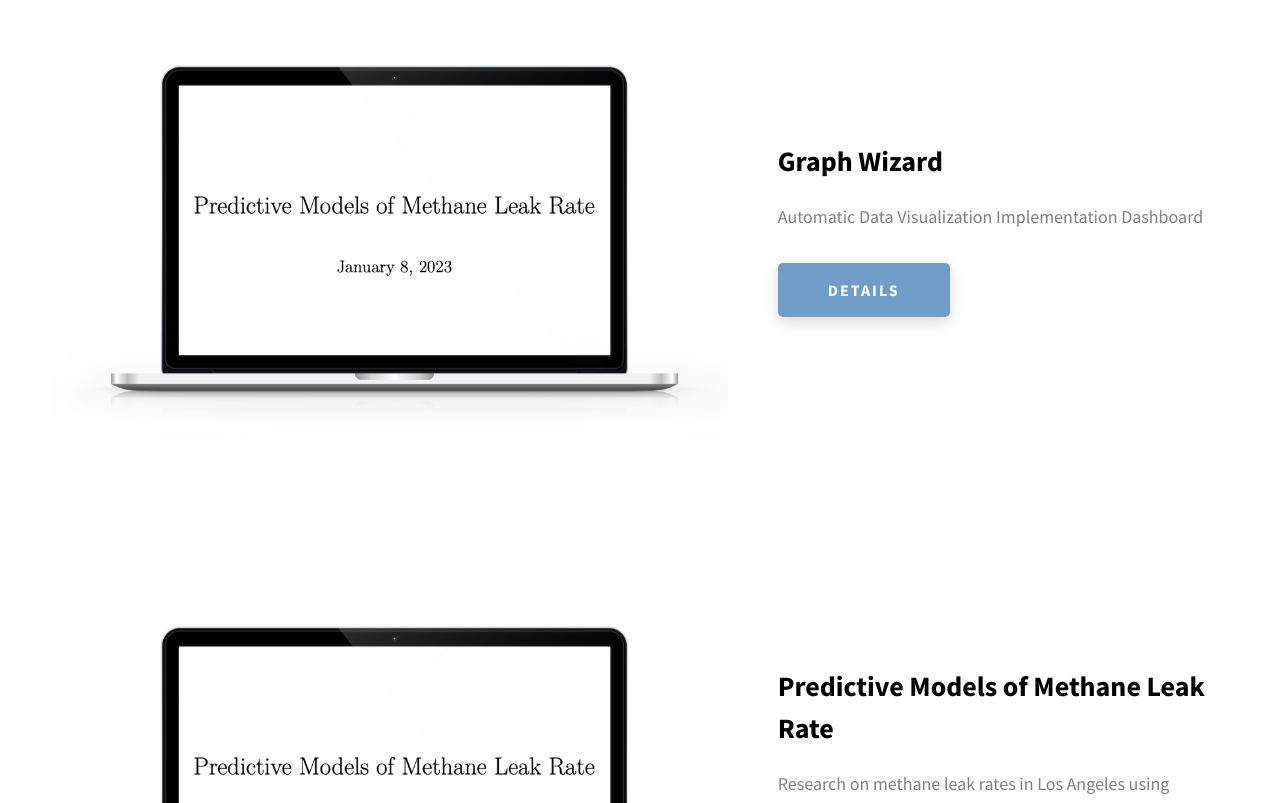
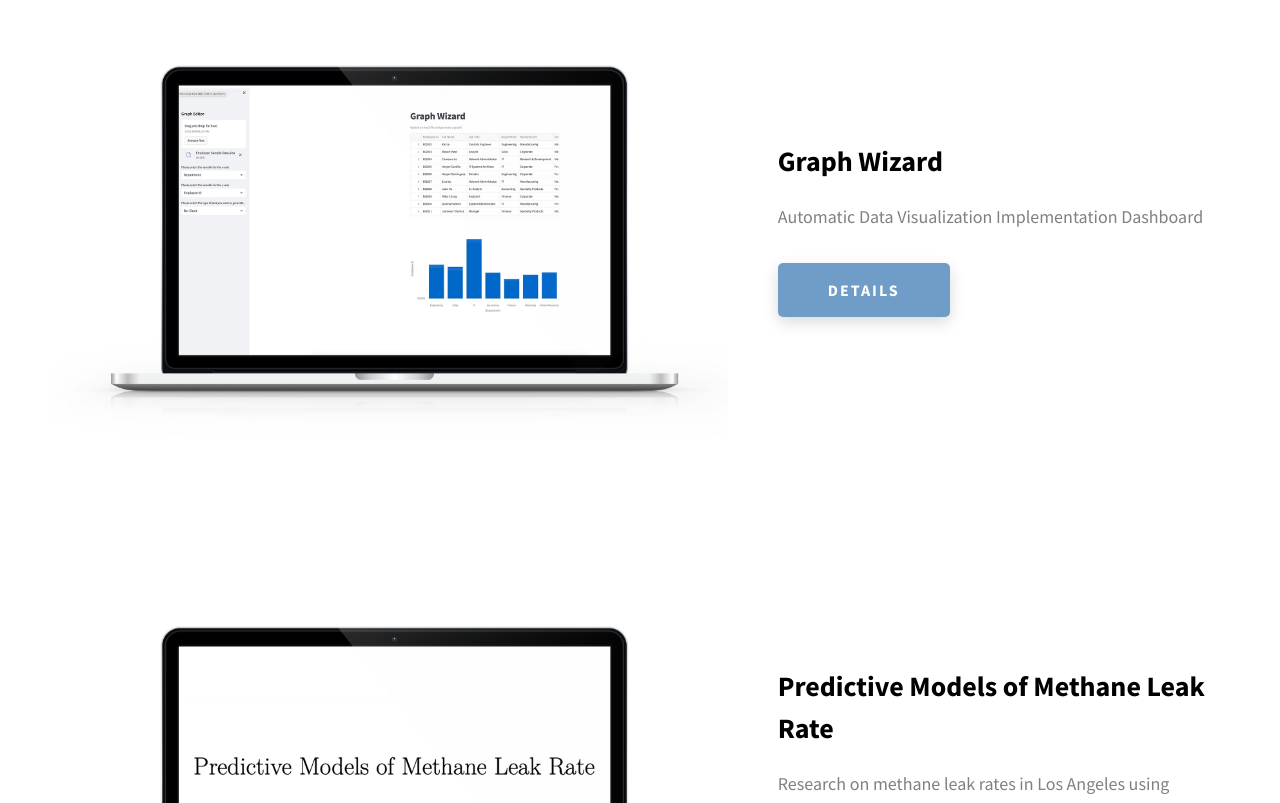
Before and after one commit to RichardWang2/DS_Portfolio, a website: page index.html in a window 1280 px wide. Shown: the part 2240-3043 px from the top of the page. Drawn offline with Linux system fonts and the light colour scheme.

Commit message:
edited graph wiz photo

```diff
--- a/index.html
+++ b/index.html
@@ -193,7 +193,7 @@
           <div class="projects__row">
             <div class="projects__row-img-cont">
               <img
-                src="./assets/jpeg/Methane.jpeg"
+                src="./assets/jpeg/GraphWizard.jpeg"
                 alt="Software Screenshot"
                 class="projects__row-img"
                 loading="lazy"
```
Also changed, not shown: project-1.html (+1 -1 lines), assets/jpeg/GraphWizard.jpeg (added), assets/jpeg/Graph_Wizard.jpeg (deleted), 4 other files.
